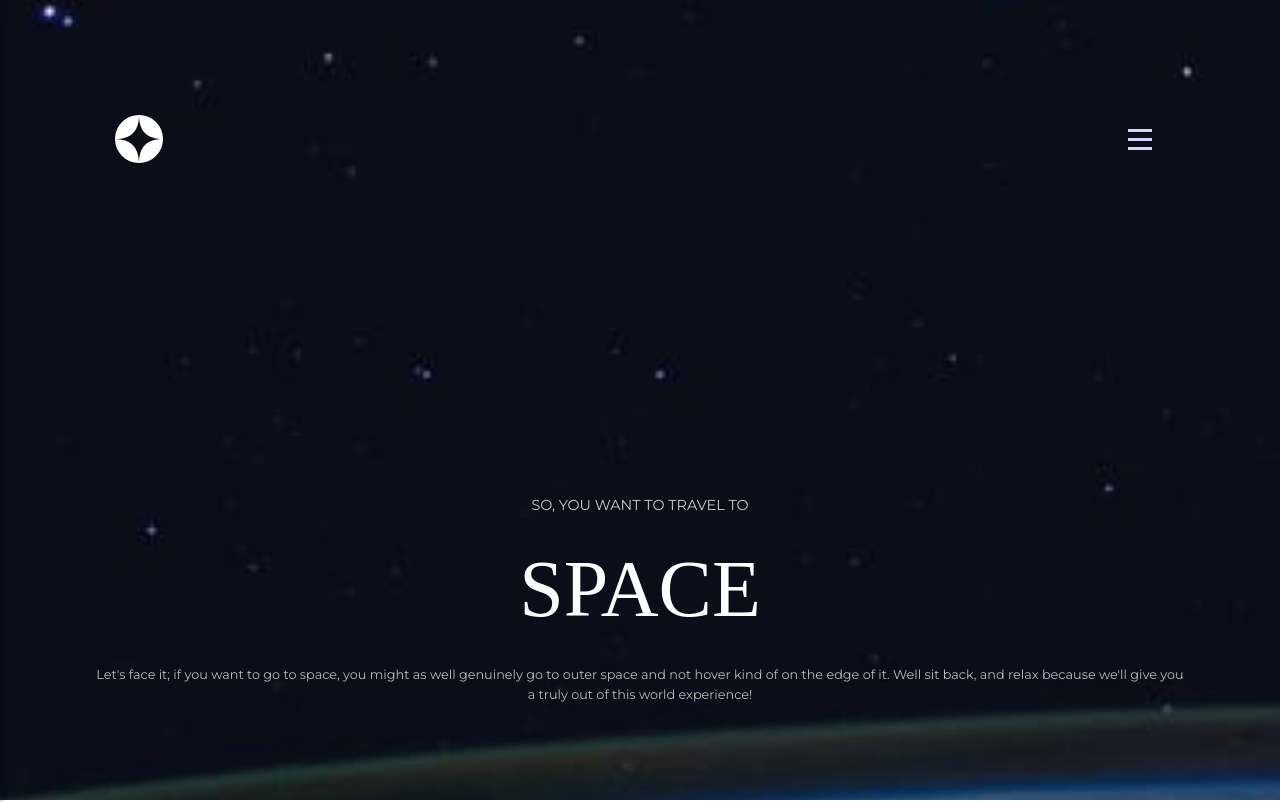
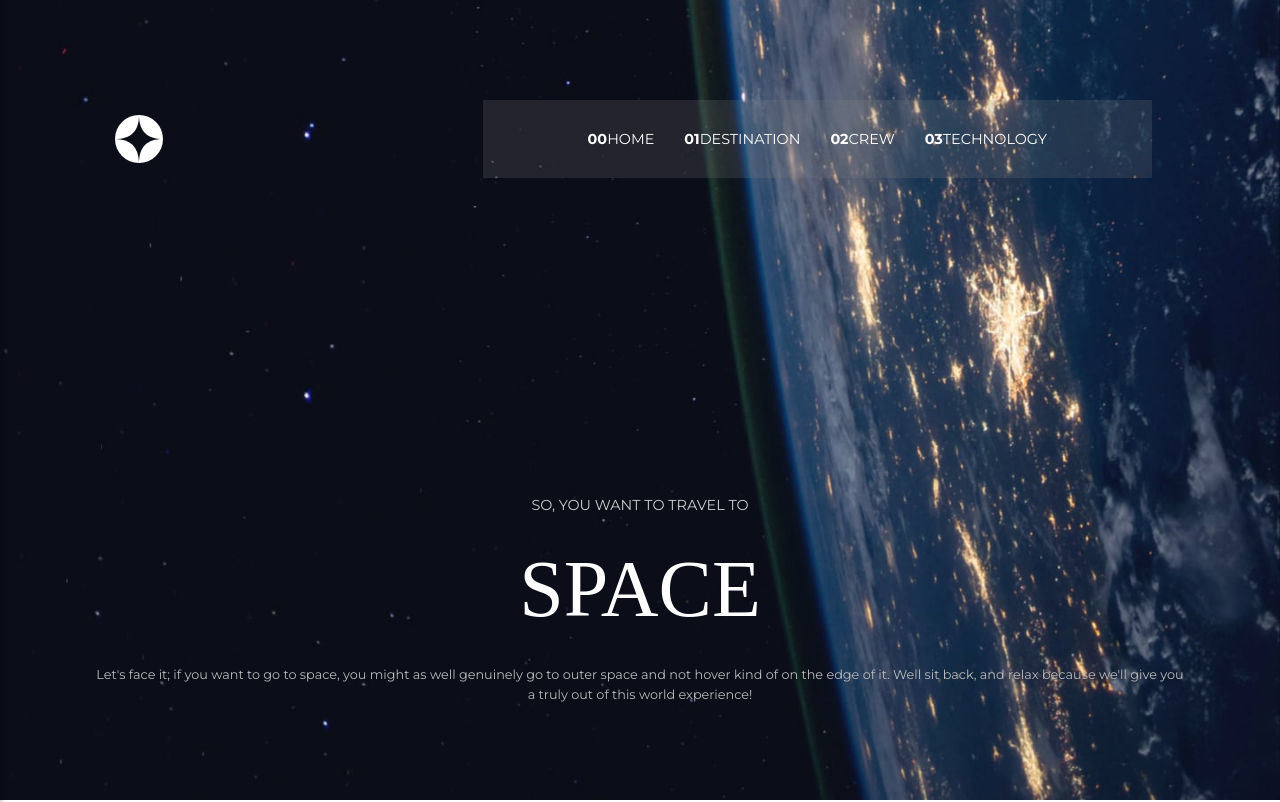
Before and after one commit to darrk-heart/space-voyage-hub_final, a React (Create React App) app: page / in a window 1280 px wide. Shown: the top 802 px of the page. Built offline with nearby package versions, Linux system fonts and the light colour scheme; a web font is replaced by a local one.

Commit message:
working on responsiveness

```diff
--- a/src/Components/Control/Control.jsx
+++ b/src/Components/Control/Control.jsx
@@ -25,6 +25,27 @@ function Control({ setActiveComponent }) {
         onClick={toggleMenu}
         className={styles.icon}
       />
+      <div className={styles.tabletViewControl}>
+        <div></div>
+        <ul className={styles.lists}>
+          <li>
+            <h4>00 </h4>
+            <span>HOME</span>
+          </li>
+          <li>
+            <h4>01 </h4>
+            <span>DESTINATION</span>
+          </li>
+          <li>
+            <h4>02 </h4>
+            <span>CREW</span>
+          </li>
+          <li>
+            <h4>03 </h4>
+            <span>TECHNOLOGY</span>
+          </li>
+        </ul>
+      </div>
 
       <div className={`${styles.slideMenu} ${isMenuOpen ? styles.show : ""}`}>
         <div className={styles.controlText}>
--- a/src/Components/Control/Control.module.css
+++ b/src/Components/Control/Control.module.css
@@ -46,3 +46,33 @@
   margin-right: 30px;
   margin-left: 10px;
 }
+.tabletViewControl {
+  display: none;
+}
+
+@media (min-width: 1024px) {
+  /* Laptop-specific styles */
+
+  .icon {
+    display: none;
+  }
+
+  .tabletViewControl {
+    display: block;
+  }
+  .lists {
+    list-style-type: none;
+    display: flex;
+    font-family: "Montserrat", sans-serif;
+    font-size: 0.9rem;
+    background-color: rgba(128, 128, 128, 0.2);
+    padding: 30px 90px;
+  }
+  .lists h4 {
+    margin: 0;
+  }
+  .lists li {
+    display: flex;
+    margin: 0 15px;
+  }
+}
--- a/src/Components/Home/Home.module.css
+++ b/src/Components/Home/Home.module.css
@@ -60,3 +60,16 @@
   font-size: 1.5rem;
   cursor: pointer;
 }
+
+
+@media (min-width: 1024px) {
+  /* Laptop-specific styles */
+  .background {
+    background-image: url("../../assets/home/background-home-desktop.jpg");
+    background-size: cover;
+    background-position: center;
+    background-repeat: no-repeat;
+    width: 100vw;
+    height: 100vh;
+  }
+}
```
